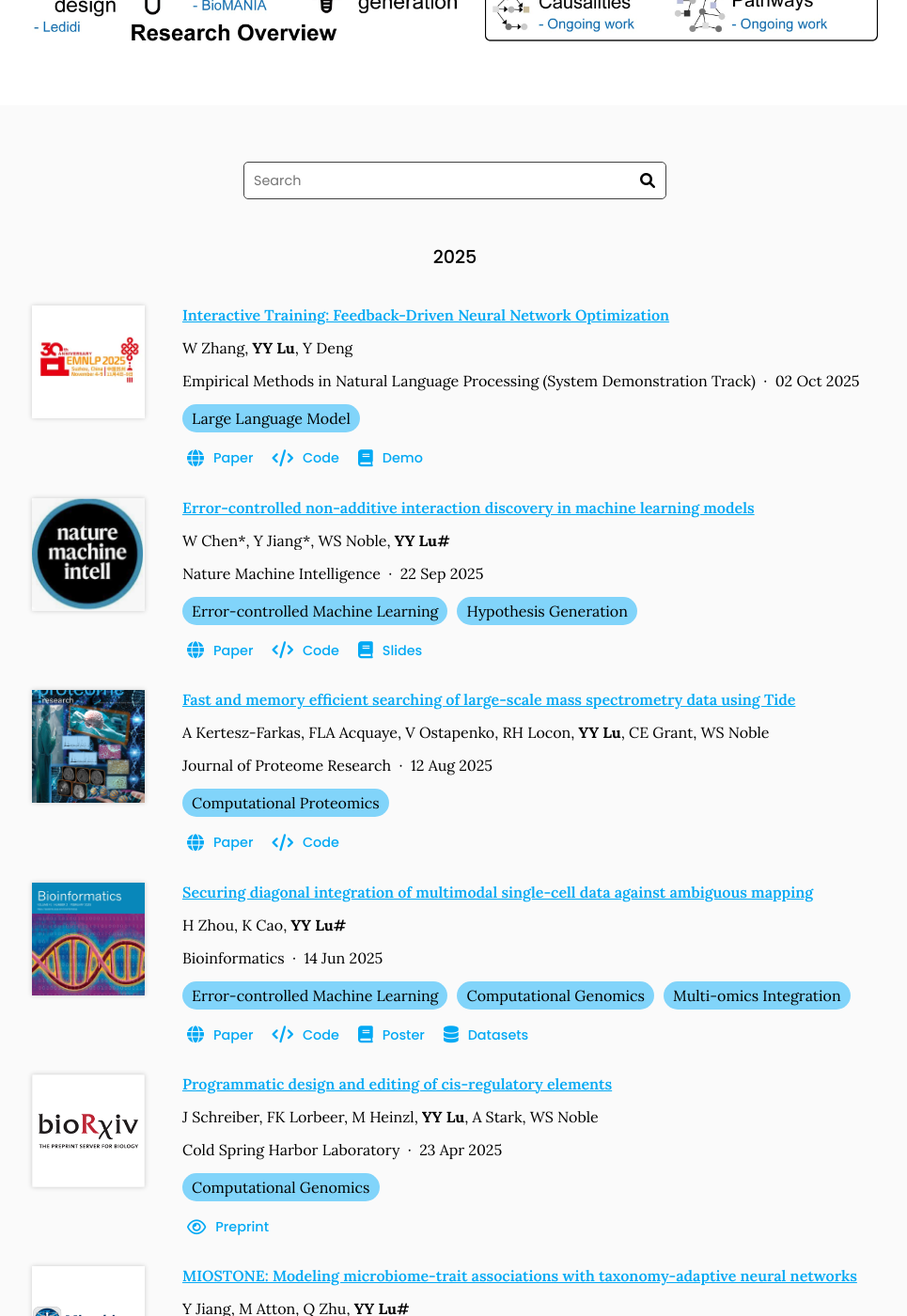
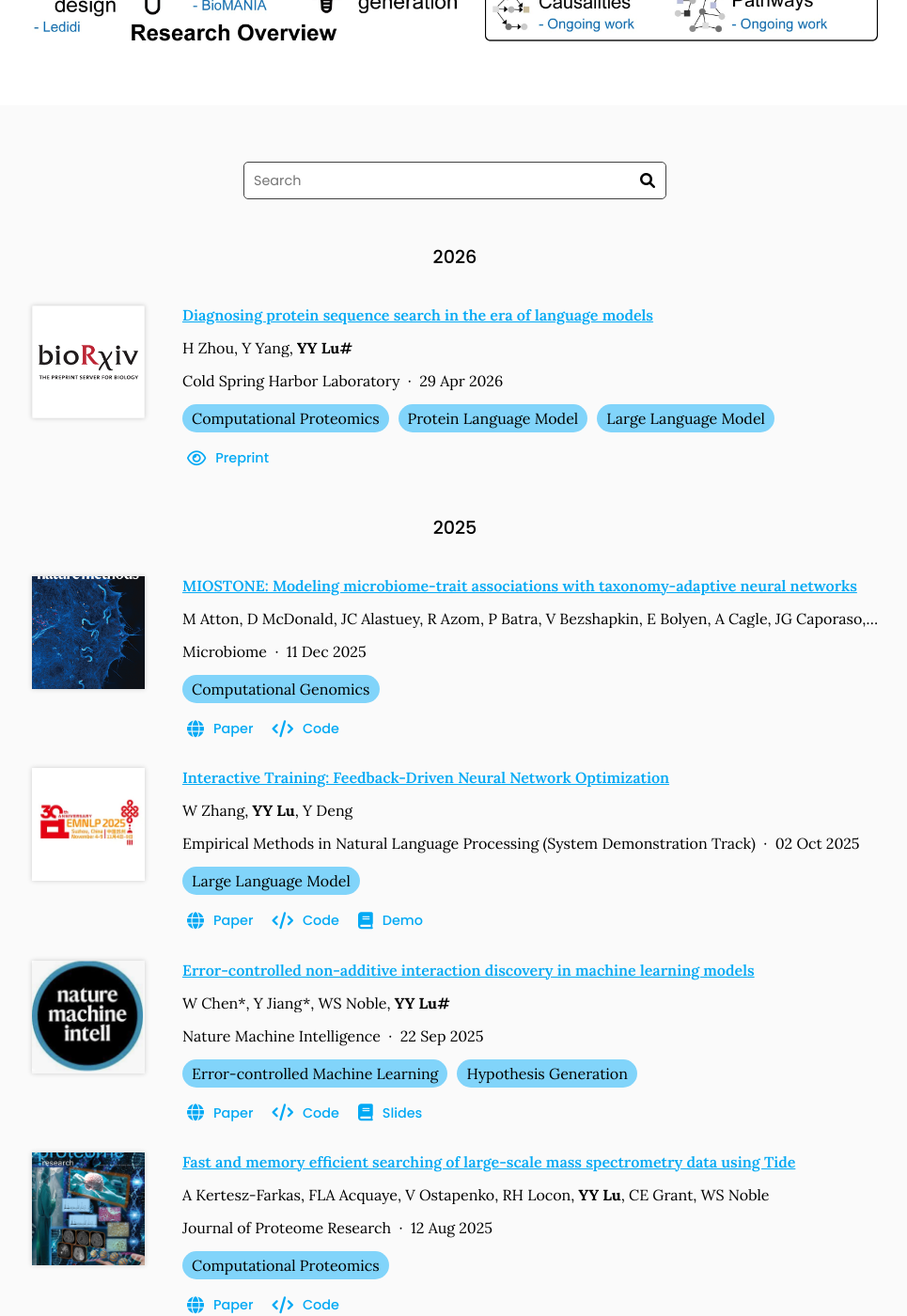
Before and after one commit to batmen-lab/batmen-lab.github.io, a Jekyll site: the page built from research/index.md, in a window 1280 px wide and 1400 px high, scrolled down 772 px. Shown: the whole window at 94% size, without its empty margins (156-1121 px from the left). Built offline with Jekyll 4.4.1, drawn with Linux system fonts in a browser that asks for light colours; some of the changed text lies outside the part shown.

Commit message:
add some refs

```diff
--- a/_data/citations.yaml
+++ b/_data/citations.yaml
@@ -1,5 +1,69 @@
 # DO NOT EDIT, GENERATED AUTOMATICALLY FROM SOURCES.YAML (AND ELSEWHERE)
 # See https://github.com/greenelab/lab-website-template/wiki/Citations
+- id: url:https://www.biorxiv.org/content/10.64898/2026.04.26.720921
+  title: 'Diagnosing protein sequence search in the era of language models'
+  authors:
+  - H Zhou
+  - Y Yang
+  - <b>YY Lu#</b>
+  publisher: Cold Spring Harbor Laboratory
+  date: '2026-04-29'
+  link: https://www.biorxiv.org/content/10.64898/2026.04.26.720921
+  extra-links:
+  - type: preprint
+    link: https://www.biorxiv.org/content/10.64898/2026.04.26.720921
+    text: Preprint
+  tags:
+  - Computational Proteomics
+  - Protein Language Model
+  - Large Language Model
+  image: images/tools/biorxiv.png
+- id: url:https://www.nature.com/articles/s41592-025-02981-z
+  title: 'MIOSTONE: Modeling microbiome-trait associations with taxonomy-adaptive neural networks'
+  authors:
+  - M Atton
+  - D McDonald
+  - JC Alastuey
+  - R Azom
+  - P Batra
+  - V Bezshapkin
+  - E Bolyen
+  - A Cagle
+  - JG Caporaso
+  - JW Debelius
+  - K Gorlick
+  - N Hamsanipally
+  - L Hunger
+  - A Keluskar
+  - D Liao
+  - <b>YY Lu</b>
+  - JA Navas-Molina
+  - A Pitman
+  - JR Rideout
+  - A Sazonov
+  - B Sathappan
+  - KS Lipson
+  - I Sfiligoi
+  - C Tapo
+  - Y Vazquez-Baeza
+  - ZZ Xu
+  - MS Ye
+  - J Zhao
+  - R Knight
+  - JT Morton
+  - Q Zhu
+  publisher: Microbiome
+  date: '2025-12-11'
+  link: https://www.nature.com/articles/s41592-025-02981-z
+  extra-links:
+  - link: https://www.nature.com/articles/s41592-025-02981-z
+    text: Paper
+  - type: source
+    link: https://github.com/scikit-bio/scikit-bio
+    text: Code
+  tags:
+  - Computational Genomics
+  image: images/tools/nmeth_scikitbio.png
 - id: https://arxiv.org/abs/2510.02297
   title: 'Interactive Training: Feedback-Driven Neural Network Optimization'
   authors:
@@ -134,7 +198,7 @@
     link: https://github.com/batmen-lab/MIOSTONE/tree/main/data
     text: Datasets
   tags:
-  - Computational Microbiomics
+  - Computational Genomics
   image: images/tools/microbiome.png
 - id: url:https://www.biorxiv.org/content/10.1101/2023.10.29.564479
   title: 'BioMANIA: Simplifying bioinformatics data analysis through conversation'
@@ -184,7 +248,7 @@
     link: https://drive.google.com/drive/folders/1fAzZKaI7mMx0xZGI7dOwEfCa1gRNkmCm
     text: Datasets
   tags:
-  - Computational Microbiomics
+  - Computational Genomics
   - Data Augmentation
   image: images/tools/bioinfo_phylomix.jpg
 - id: url:https://academic.oup.com/bioinformatics/article/40/12/btae729/7916501
@@ -206,7 +270,6 @@
     link: https://docs.google.com/presentation/d/1saZXhnHtHQxpGcRq-Ri02duj0Dk8I9vc
     text: Slides
   tags:
-  - Bioinformatics
   - Computational Genomics
   image: images/tools/bioinfo_sgpvalue.jpg
 - id: url:https://arxiv.org/abs/2309.15319
@@ -342,7 +405,6 @@
     text: Datasets
   tags:
   - Computational Proteomics
-  - Mass Spectrometry
 - id: doi:10.1093/bioinformatics/btaa699
   title: 'CRAFT: Compact genome Representation toward large-scale Alignment-Free daTabase'
   authors:
@@ -427,7 +489,6 @@
     text: Thesis
   tags:
   - Computational Genomics
-  - Computational Microbiomics
 - id: doi:10.1093/nar/gkx767
   title: 'Towards enhanced and interpretable clustering/classification in integrative genomics'
   authors:
@@ -487,7 +548,7 @@
     link: https://github.com/younglululu/COCACOLA
     text: Code
   tags:
-  - Computational Microbiomics
+  - Computational Genomics
 - id: https://aclanthology.org/2024.emnlp-main.104/
   title: 'Retrieved Sequence Augmentation for Protein Representation Learning'
   authors:
@@ -551,7 +612,6 @@
     text: Paper
   tags:
   - Computational Proteomics
-  - Mass Spectrometry
   image: images/tools/jpr_crux.jpg
 - id: doi:10.1101/2022.04.06.487405
   title: 'Proteome-wide identification of amino acid substitutions deleterious for protein function'
@@ -575,7 +635,6 @@
     text: Preprint
   tags:
   - Computational Proteomics
-  - Mass Spectrometry
   image: images/tools/biorxiv.png
 - id: doi:10.1021/acs.jproteome.2c00211
   title: 'Reducing peptide sequence bias in quantitative mass spectrometry data with machine learning'
@@ -597,7 +656,6 @@
     text: Code
   tags:
   - Computational Proteomics
-  - Mass Spectrometry
 - id: doi:10.1093/bioinformatics/btz253
   title: 'SolidBin: improving metagenome binning with semi-supervised normalized cut'
   authors:
@@ -614,7 +672,7 @@
   - link: https://academic.oup.com/bioinformatics/article/35/21/4229/5448864
     text: Paper
   tags:
-  - Computational Microbiomics
+  - Computational Genomics
 - id: doi:10.1371/journal.pcbi.1007329
   title: 'Predicting gene expression in the human malaria parasite Plasmodium falciparum using histone modification, nucleosome positioning, and 3D localization features'
   authors:
@@ -651,7 +709,6 @@
     text: Code
   tags:
   - Computational Proteomics
-  - Mass Spectrometry
 - id: doi:10.1146/annurev-biodatasci-080917-013431
   title: 'Alignment-Free Sequence Analysis and Applications'
   authors:
@@ -686,7 +743,6 @@
     text: Paper
   tags:
   - Computational Genomics
-  - Computational Microbiomics
 - id: doi:10.1186/s12859-017-1835-1
   title: 'Improving contig binning of metagenomic data using $$ {d}_2^S $$ oligonucleotide frequency dissimilarity'
   authors:
@@ -702,7 +758,7 @@
   - link: https://bmcbioinformatics.biomedcentral.com/articles/10.1186/s12859-017-1835-1
     text: Paper
   tags:
-  - Computational Microbiomics
+  - Computational Genomics
 - id: doi:10.1186/s40168-017-0283-5
   title: 'VirFinder: a novel k-mer based tool for identifying viral sequences from assembled metagenomic data'
   authors:
@@ -719,7 +775,7 @@
   - link: https://microbiomejournal.biomedcentral.com/articles/10.1186/s40168-017-0283-5
     text: Paper
   tags:
-  - Computational Microbiomics
+  - Computational Genomics
 - id: doi:10.1093/nar/gkw1002
   title: Alignment-free $d_2^*$ oligonucleotide frequency dissimilarity measure improves
     prediction of hosts from metagenomically-derived viral sequences
@@ -738,4 +794,3 @@
     text: Paper
   tags:
   - Computational Genomics
-  - Computational Microbiomics
```
Also changed, not shown: images/tools/nmeth_scikitbio.png (added).
